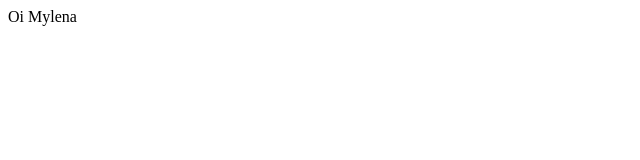
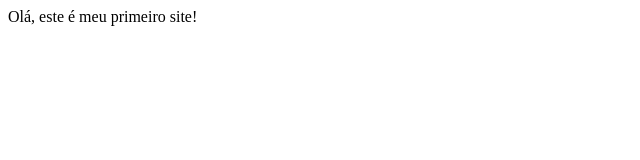
Before and after one commit to mylenaleiteb/introducao_criacao_websites, a plain HTML site: page index.html in a window 1280 px wide. Shown: the whole page, without its empty margins (0-640 px from the left). Drawn offline with Linux system fonts and the light colour scheme.

Commit message:
adicionando um body simpático

```diff
--- a/index.html
+++ b/index.html
@@ -5,6 +5,6 @@
         <title>Mylena</title>
     </head>
     <body>
-        Oi Mylena
+        Olá, este é meu primeiro site!
     </body>
 </html>
```
